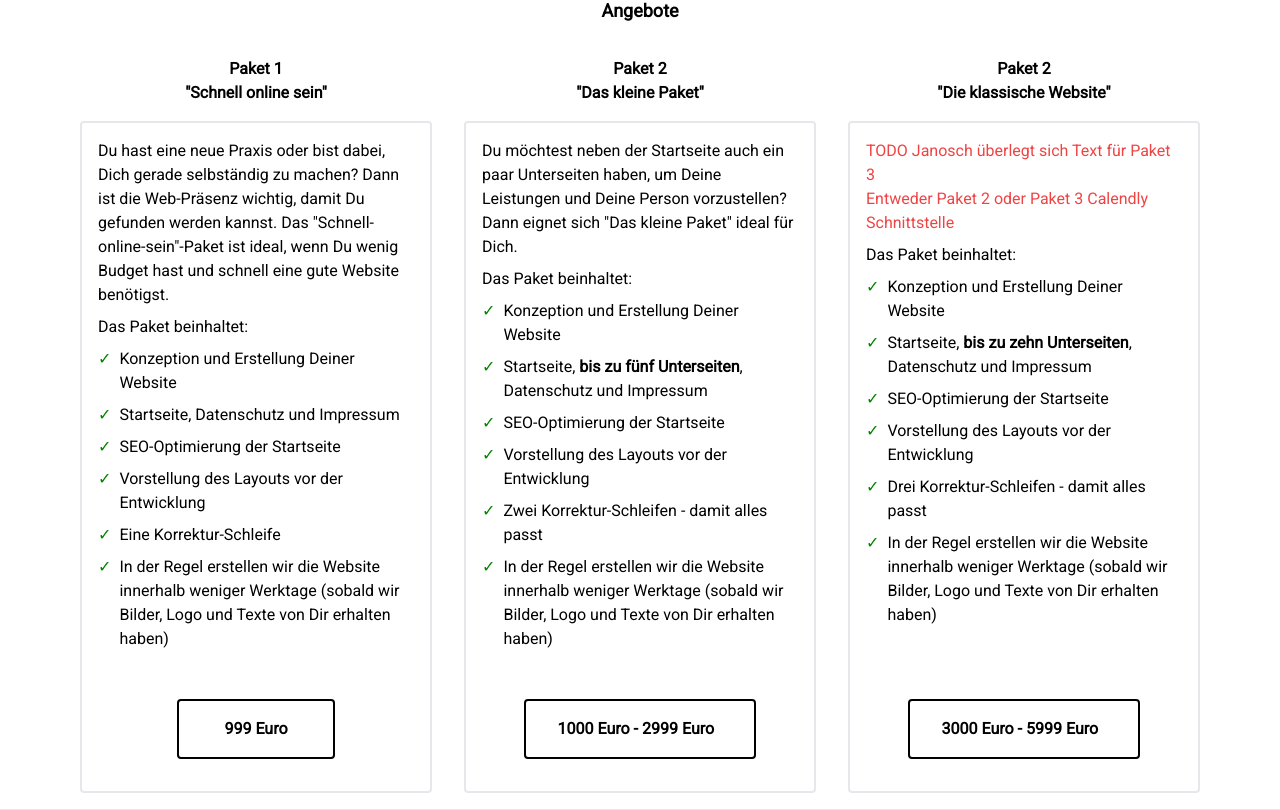
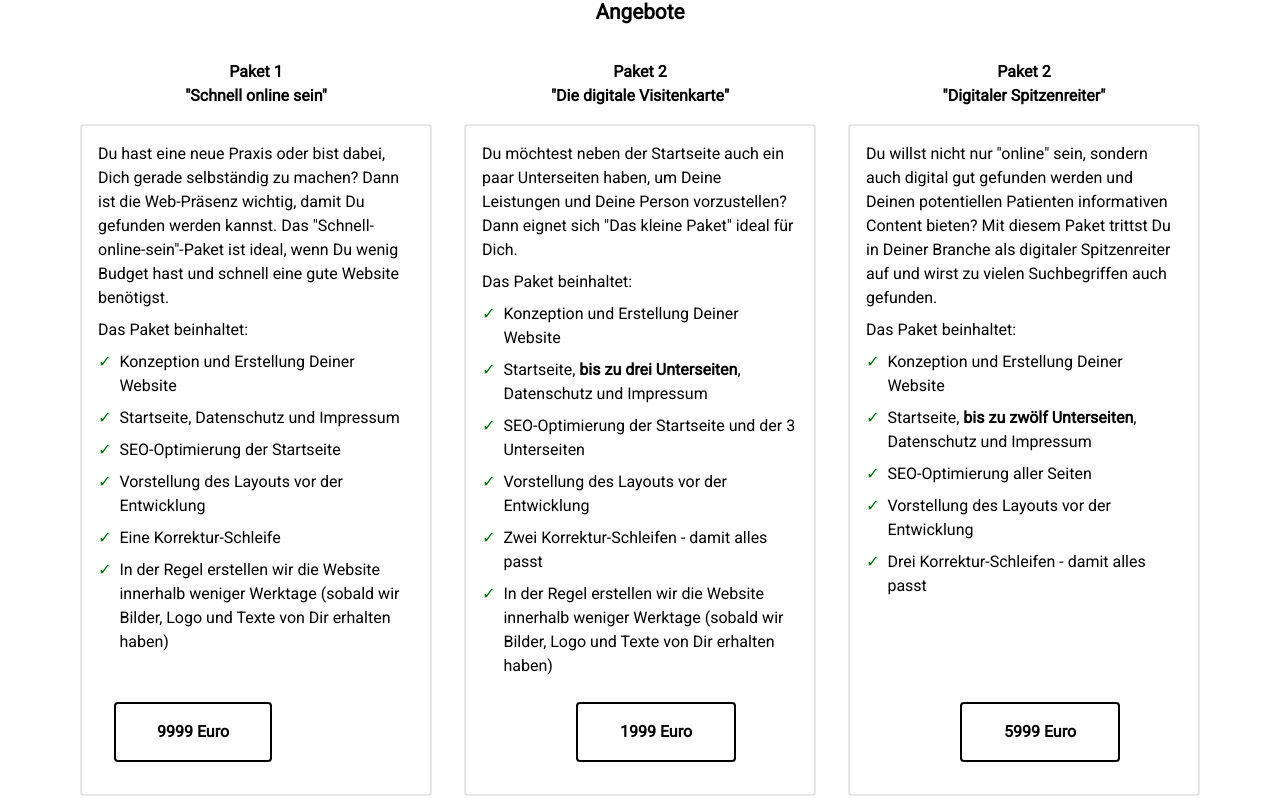
Before and after one commit to dscmari/namaste-websites, a Next.js app: page /namaste-websites/Preise in a window 1280 px wide. Shown: the part 330-1140 px from the top of the page. Built offline with nearby package versions, Linux system fonts and the light colour scheme.

Commit message:
add content to price component

```diff
--- a/src/app/Preise/page.tsx
+++ b/src/app/Preise/page.tsx
@@ -3,8 +3,8 @@ import Prices from "../components/Prices";
 
 export default function Preise() {
   return (
-    <div>
-      <div className="p-4">
+    <div className="">
+      <div className="p-4 mx-4">
         <h1>Ich erstelle Deine individuelle Website zu fairen Preisen.</h1>
         <p>
           Lorem ipsum dolor sit amet consectetur adipisicing elit. Non facilis,
--- a/src/app/UeberMich/page.tsx
+++ b/src/app/UeberMich/page.tsx
@@ -15,7 +15,7 @@ export default function UeberMich() {
         </p>
         <p className="py-2">
           Seit mehreren Jahren beschäftige ich mich außerdem mit Informatk und
-          habe ich mich schließlich nebenberuflich als Web-Entwickler
+          habe mich schließlich nebenberuflich als Web-Entwickler
           weitergebildet. Nun unterstütze ich Menschen in Gesundheitsberufen
           dabei ihre Onlinepräsenz aufzubauen.
         </p>
--- a/src/app/components/Prices.tsx
+++ b/src/app/components/Prices.tsx
@@ -6,18 +6,21 @@ function Prices() {
   // so shorter boxes are able to use absolute positioning
   return (
     <div className="max-w-screen-2xl mx-auto">
-      <h1 className="p-4 text-center text-lg">Angebote</h1>
+      <h1 className="p-4 text-center ">Angebote</h1>
       <div className="flex flex-col lg:flex-row lg:mx-16">
         {/* Paket 1 */}
         <div className="flex flex-col items-center my-4 lg:w-1/3 lg:items-around">
           <h2 className="font-semibold w-full text-center">Paket 1</h2>
-          <p className="font-semibold mb-4 w-full text-center">&quot;Schnell online sein&quot;</p>
-          <div className="mx-8 lg:mx-4  p-4 border-2 border-cadedBlue rounded lg:h-full">
+          <p className="font-semibold mb-4 w-full text-center">
+            &quot;Schnell online sein&quot;
+          </p>
+          <div className="mx-8 lg:mx-4 p-4 border-2 border-cadedBlue rounded lg:h-full">
             <p>
               Du hast eine neue Praxis oder bist dabei, Dich gerade selbständig
               zu machen? Dann ist die Web-Präsenz wichtig, damit Du gefunden
-              werden kannst. Das &quot;Schnell-online-sein&quot;-Paket ist ideal, wenn Du
-              wenig Budget hast und schnell eine gute Website benötigst.
+              werden kannst. Das &quot;Schnell-online-sein&quot;-Paket ist
+              ideal, wenn Du wenig Budget hast und schnell eine gute Website
+              benötigst.
             </p>
             <p className="mt-2">Das Paket beinhaltet:</p>
             <ul className="offer-list">
@@ -62,15 +65,17 @@ function Prices() {
                 </span>
               </li>
             </ul>
-            <div className="p-4 m-4 border-2 border-black rounded font-semibold w-1/2 mx-auto text-center">
-              <p>999 Euro</p>
+            <div className="p-4 mt-12 mb-4 lg:m-4  border-2 border-black rounded font-semibold mx-auto w-2/3 md:w-1/2 lg:max-w-40 text-center">
+              <p>9999 Euro</p>
             </div>
           </div>
         </div>
         {/* Paket 2 */}
         <div className="flex flex-col items-center my-4 lg:w-1/3">
           <h2 className="font-semibold w-full text-center">Paket 2</h2>
-          <p className="font-semibold mb-4 w-full text-center">&quot;Das kleine Paket&quot;</p>
+          <p className="font-semibold mb-4 w-full text-center">
+            &quot;Die digitale Visitenkarte&quot;
+          </p>
           <div className="mx-8 lg:mx-4 p-4 border-2 border-cadedBlue rounded lg:h-full relative">
             <p>
               Du möchtest neben der Startseite auch ein paar Unterseiten haben,
@@ -89,13 +94,15 @@ function Prices() {
                 <span className="checkmark"></span>
                 <span className="ml-2">
                   Startseite,{" "}
-                  <span className="font-semibold">bis zu fünf Unterseiten</span>
+                  <span className="font-semibold">bis zu drei Unterseiten</span>
                   , Datenschutz und Impressum
                 </span>
               </li>
               <li className="flex items-start">
                 <span className="checkmark"></span>
-                <span className="ml-2">SEO-Optimierung der Startseite</span>
+                <span className="ml-2">
+                  SEO-Optimierung der Startseite und der 3 Unterseiten
+                </span>
               </li>
               <li className="flex items-start">
                 <span className="checkmark"></span>
@@ -118,26 +125,24 @@ function Prices() {
                 </span>
               </li>
             </ul>
-            <div className="p-4 m-4 border-2 border-black rounded font-semibold w-2/3 mx-auto text-center lg:absolute lg:left-1/2 lg:bottom-0 lg:transform lg:-translate-x-1/2 lg:mb-8">
-              <div className="flex flex-col items-center xl:flex-row xl:justify-center">
-                <p>1000 Euro -</p>
-                <p>
-                  &nbsp;2999 Euro <span className="opacity-0"> -</span>{" "}
-                </p>
-              </div>
+            <div className="p-4 mt-12 mb-4 lg:m-4 border-2 border-black rounded font-semibold w-2/3 md:w-1/2 lg:max-w-40  mx-auto text-center lg:absolute lg:left-1/2 lg:bottom-0 lg:transform lg:-translate-x-1/2 lg:mb-8">
+              <p>1999 Euro</p>
             </div>
           </div>
         </div>
         {/* Paket 3 */}
         <div className="flex flex-col items-center my-4 w-full lg:w-1/3">
           <h2 className="font-semibold w-full text-center">Paket 2</h2>
-          <p className="font-semibold mb-4 w-full text-center">&quot;Die klassische Website&quot;</p>
+          <p className="font-semibold mb-4 w-full text-center">
+            &quot;Digitaler Spitzenreiter&quot;
+          </p>
           <div className="mx-8 lg:mx-4 p-4 border-2 border-cadedBlue rounded lg:h-full relative">
-            <p className="text-red-500">
-              TODO Janosch überlegt sich Text für Paket 3
-              <br />
-              Entweder Paket 2 oder Paket 3 Calendly Schnittstelle
-
+            <p>
+              Du willst nicht nur &quot;online&quot; sein, sondern auch digital gut
+              gefunden werden und Deinen potentiellen Patienten informativen
+              Content bieten? Mit diesem Paket trittst Du in Deiner Branche als
+              digitaler Spitzenreiter auf und wirst zu vielen Suchbegriffen auch
+              gefunden.
             </p>
             <p className="mt-2">Das Paket beinhaltet:</p>
             <ul className="offer-list">
@@ -151,13 +156,13 @@ function Prices() {
                 <span className="checkmark"></span>
                 <span className="ml-2">
                   Startseite,{" "}
-                  <span className="font-semibold">bis zu zehn Unterseiten</span>
+                  <span className="font-semibold">bis zu zwölf Unterseiten</span>
                   , Datenschutz und Impressum
                 </span>
               </li>
               <li className="flex items-start">
                 <span className="checkmark"></span>
-                <span className="ml-2">SEO-Optimierung der Startseite</span>
+                <span className="ml-2">SEO-Optimierung aller Seiten</span>
               </li>
               <li className="flex items-start">
                 <span className="checkmark"></span>
@@ -171,21 +176,10 @@ function Prices() {
                   Drei Korrektur-Schleifen - damit alles passt
                 </span>
               </li>
-              <li className="flex items-start">
-                <span className="checkmark"></span>
-                <span className="ml-2">
-                  In der Regel erstellen wir die Website innerhalb weniger
-                  Werktage (sobald wir Bilder, Logo und Texte von Dir erhalten
-                  haben)
-                </span>
-              </li>
             </ul>
-            <div className="p-4 m-4 border-2 border-black rounded font-semibold w-2/3 mx-auto text-center lg:absolute lg:left-1/2 lg:bottom-0 lg:transform lg:-translate-x-1/2 lg:mb-8">
+            <div className="p-4 mt-12 mb-4 lg:m-4 border-2 border-black rounded font-semibold w-2/3 md:w-1/2 lg:max-w-40 mx-auto text-center lg:absolute lg:left-1/2 lg:bottom-0 lg:transform lg:-translate-x-1/2 lg:mb-8">
               <div className="flex flex-col items-center xl:flex-row xl:justify-center">
-                <p>3000 Euro -</p>
-                <p>
-                  &nbsp;5999 Euro <span className="opacity-0"> -</span>{" "}
-                </p>
+                <p>5999 Euro</p>
               </div>
             </div>
           </div>
--- a/src/app/page.tsx
+++ b/src/app/page.tsx
@@ -108,37 +108,37 @@ export default function Home() {
           <ul className="flex flex-col gap-2 mt-4 sm:mx-16 sm:gap-4">
             <li className="flex items-start">
               <span className="checkmark"></span>
-              <span className="ml-2">Heilpraktiker*innen</span>
+              <span className="ml-2">Heilpraktiker:innen</span>
             </li>
             <li className="flex items-start">
               <span className="checkmark"></span>
-              <span className="ml-2">Ärzt*innen</span>
+              <span className="ml-2">Ärzt:innen</span>
             </li>
             <li className="flex items-start">
               <span className="checkmark"></span>
-              <span className="ml-2">Physiotherapeut*innen</span>
+              <span className="ml-2">Physiotherapeut:innen</span>
             </li>
             <li className="flex items-start">
               <span className="checkmark"></span>
-              <span className="ml-2">Psyotherapeut*innen</span>
+              <span className="ml-2">Psychotherapeut:innen</span>
             </li>
             <li className="flex items-start">
               <span className="checkmark"></span>
-              <span className="ml-2">Kunsttherapeut*innen</span>
+              <span className="ml-2">Kunsttherapeut:innen</span>
             </li>
             <li className="flex items-start">
               <span className="checkmark"></span>
-              <span className="ml-2">Osteopath*innen</span>
+              <span className="ml-2">Osteopath:innen</span>
             </li>
           </ul>
           <ul className="flex flex-col gap-2 mt-2 sm:mx-16 sm:mt-4 sm:gap-4">
             <li className="flex items-start">
               <span className="checkmark"></span>
-              <span className="ml-2">Ernährungsberater*innen</span>
+              <span className="ml-2">Ernährungsberater:innen</span>
             </li>
             <li className="flex items-start">
               <span className="checkmark"></span>
-              <span className="ml-2">Psycholog*innen</span>
+              <span className="ml-2">Psycholog:innen</span>
             </li>
             <li className="flex items-start">
               <span className="checkmark"></span>
@@ -146,11 +146,11 @@ export default function Home() {
             </li>
             <li className="flex items-start">
               <span className="checkmark"></span>
-              <span className="ml-2">Masseur*innen</span>
+              <span className="ml-2">Masseur:innen</span>
             </li>
             <li className="flex items-start">
               <span className="checkmark"></span>
-              <span className="ml-2">Fitnesstrainer*innen</span>
+              <span className="ml-2">Fitnesstrainer:innen</span>
             </li>
             <li className="flex items-start">
               <span className="checkmark"></span>
```
Also changed, not shown: 19 other files (tests, documents, lock files or other folders).
